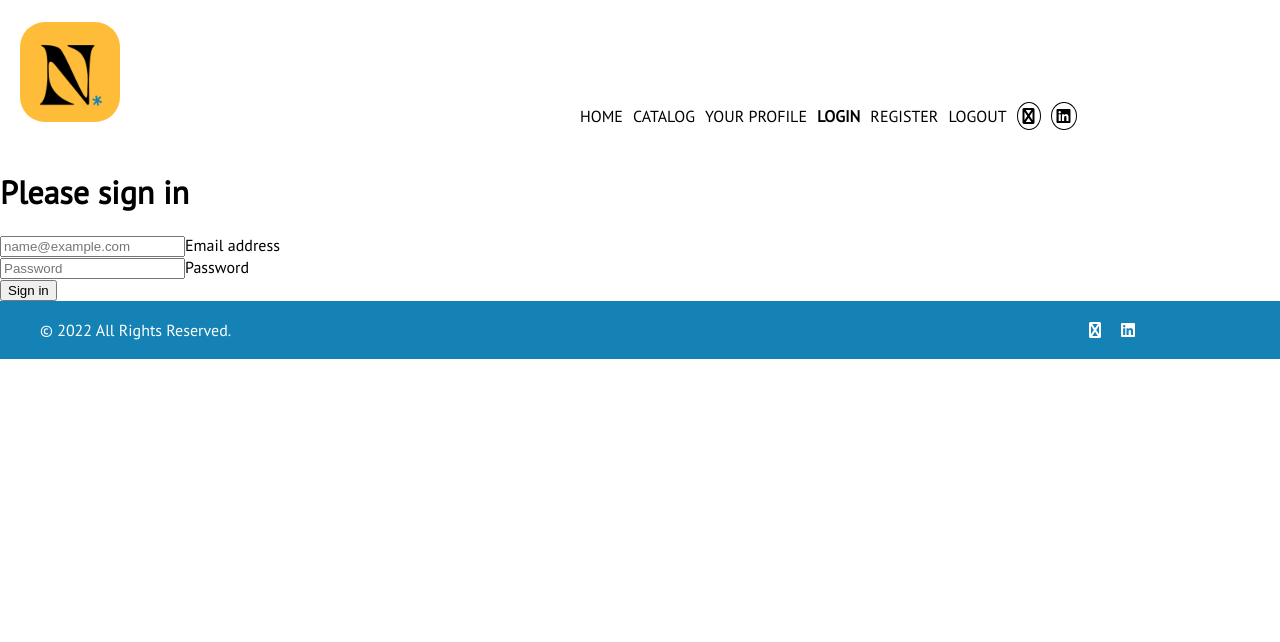
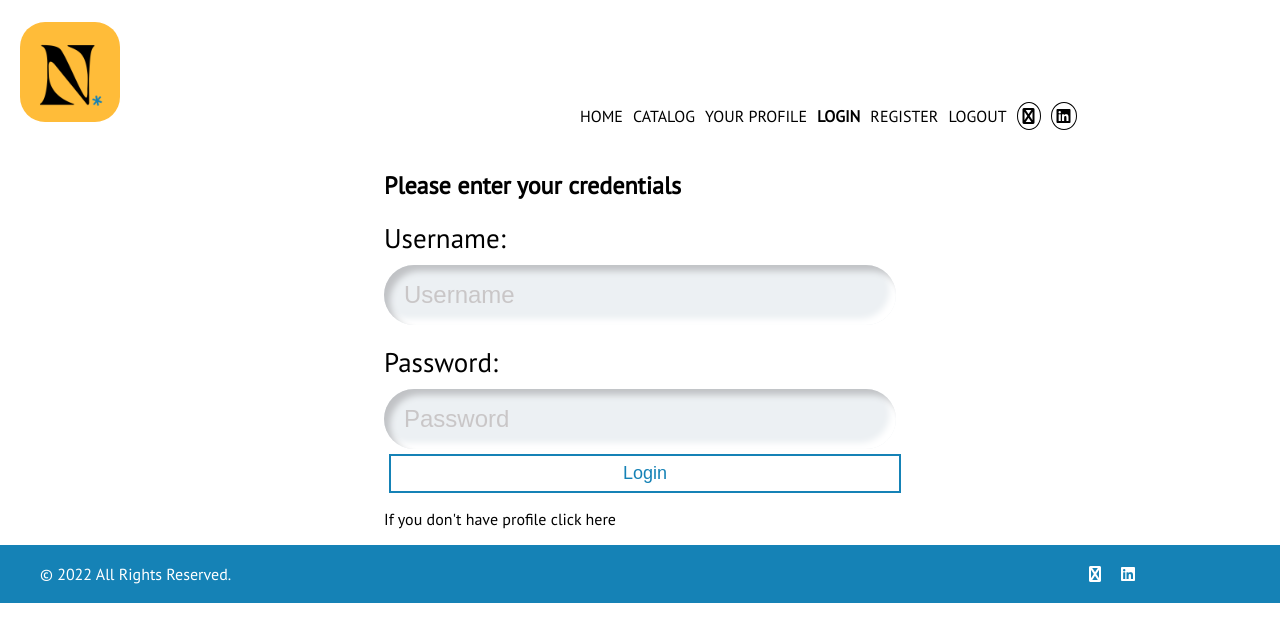
Before and after one commit to Kristiyan-Petkov/SoftUni-ReactJS-FINAL-PROJECT, a React (Create React App) app in the folder client/: page /login in a window 1280 px wide. Shown: the top 642 px of the page. Built offline with nearby package versions, Linux system fonts and the light colour scheme.

Commit message:
Login page rendering

```diff
--- a/client/public/style.css
+++ b/client/public/style.css
@@ -138,28 +138,28 @@ h2 {
 
 /* promos */
 
-.hot-promos {
+.offers {
     color: #5a7c8a;
     padding: 20px 0;
 }
 
-body>main>section.hot-promos>p {
+body>main>section.offers>p {
     width: 60%;
     text-align: center;
     margin: 0 auto;
     padding-bottom: 30px;
 }
 
-.hot-promos img {
+.offers img {
     width: 400px;
     height: 250px;
 }
 
-.hot-promos li {
+.offers li {
     width: 400px;
 }
 
-.hot-promos li:not(:last-child) {
+.offers li:not(:last-child) {
     padding-right: 40px;
 }
 
@@ -238,3 +238,27 @@ footer i {
     /* border-radius: 50%; */
     padding: 5px;
 }
+
+.login {
+    padding-left: 30%;
+    padding-right: 30%;
+}
+
+.btn-submit-login {
+    font-size: 18px;
+    background: transparent;
+    color: #1582B6;
+    border: #1582B6 solid 2px;
+    padding: 7px;
+    margin: 5px;
+}
+
+.btn-submit-login:hover {
+    font-size: 18px;
+    background: #1582B6;
+    color: white;
+    border: #1582B6 solid 2px;
+    padding: 7px;
+    cursor: pointer;
+    margin: 5px;
+}
--- a/client/src/App.js
+++ b/client/src/App.js
@@ -9,12 +9,13 @@ import ServicesPage from "./components/main/ServicesPage";
 import P404 from "./components/main/P404";
 import Logout from "./components/main/Logout";
 import { Routes, Route } from "react-router-dom";
-import { Login } from "./components/Login";
+import Login from "./components/Login";
 
 function App() {
   const promoDeals = [
     {
       _id: 'ejbzvlzqbvoqbvozvbzee',
+      owner: 'Tom Consult',
       title: 'Analysis',
       subTitle: 'Insights and Reporting',
       description: '1 Lorem Ipsum is simply dummy text of the printing and typesetting industry. Lorem Ipsum has been the...',
@@ -23,6 +24,7 @@ function App() {
     },
     {
       _id: 'nvjqoznnqsnqpqssvioneoiv',
+      owner: 'Nivis',
       title: 'Charting',
       subTitle: 'PowerPoint and Keynote charting',
       description: '2 Lorem Ipsum is simply dummy text of the printing and typesetting industry. Lorem Ipsum has been the...',
@@ -31,6 +33,7 @@ function App() {
     },
     {
       _id: 'svsqvsdv9nnbbbbsposjdc',
+      owner: 'Jeremy Analytica',
       title: 'Data and KPI',
       subTitle: 'Databases and KPI sheets',
       description: '3 Lorem Ipsum is simply dummy text of the printing and typesetting industry. Lorem Ipsum has been the...',
--- a/client/src/components/HeadBlock.js
+++ b/client/src/components/HeadBlock.js
@@ -2,8 +2,8 @@ export const HeadBlock = () => {
     return (
         <>
         <section className="site-header">
-        <h1>Lorem Ipsum</h1>
-        <button>LEARN MORE</button>
+        <h1>NIVIS SERVICES HELP YOUR BUSINESS GROW</h1>
+        <button>SEE CATALOG</button>
         </section>
         </>
     )
--- a/client/src/components/Login.js
+++ b/client/src/components/Login.js
@@ -1,29 +1,39 @@
-export const Login = () => {
+import styles from "./Login.module.css";
+import { Link } from "react-router-dom";
+
+const Login = () => {
+    const loginHandler = (e) => {
+        e.preventDefault();
+        // const [username, password] = Object.fromEntries(new FormData(e.target));
+        console.log(Object.fromEntries(new FormData(e.target)));
+        // console.log(password);
+    }
+
     return (
-        <form>
-            <h1 className="h3 mb-3 fw-normal">Please sign in</h1>
-            <div className="form-floating">
-                <input
-                    type="email"
-                    className="form-control"
-                    id="floatingInput"
-                    placeholder="name@example.com"
-                />
-                <label htmlFor="floatingInput">Email address</label>
-            </div>
-            <div className="form-floating">
-                <input
-                    type="password"
-                    className="form-control"
-                    id="floatingPassword"
-                    placeholder="Password"
-                />
-                <label htmlFor="floatingPassword">Password</label>
-            </div>
+        <section id="login-page" className="auth">
+        <form id="login" className="login" onSubmit={loginHandler}>
+          <div className="container">
+            <div className="brand-logo" />
+            <h1>Please enter your credentials</h1>
+            <label htmlFor="username">Username:</label>
+            <input
+              type="text"
+              id="username"
+              name="username"
+              placeholder="Username"
+            />
+            <label htmlFor="login-pass">Password:</label>
+            <input type="password" id="login-password" name="password" placeholder="Password"/>
+            <input type="submit" className="btn-submit-login" value="Login" />
+            <p className="field">
+              <span>
+                If you don't have profile click <Link to="/register">here</Link>
+              </span>
+            </p>
+          </div>
+        </form>
+      </section>
+    );
+};
 
-            <button className="w-100 btn btn-lg btn-primary" type="submit">
-                Sign in
-            </button>
-        </form>
-    )
-}
+export default Login;
--- /dev/null
+++ b/client/src/components/Login.module.css
@@ -0,0 +1,122 @@
+#login-page {
+    position: relative;
+    width: 650px;
+    height: auto;
+    border-radius: 20px;
+    padding: 40px;
+    box-sizing: border-box;
+    background: #3e4443;
+    box-shadow: 0px 0px 32px 0px #49535e, -14px -14px 20px #191c21;
+}
+
+#register-page {
+    position: relative;
+    width: 650px;
+    height: auto;
+    border-radius: 20px;
+    padding: 40px;
+    box-sizing: border-box;
+    background: #3e4443;
+    box-shadow: 0px 0px 32px 0px #49535e, -14px -14px 20px #191c21;
+}
+
+.container {
+    padding: 40px;
+}
+
+.brand-logo {
+    height: 100px;
+    width: 100px;
+    margin: auto;
+    border-radius: 50%;
+    box-sizing: border-box;
+    box-shadow: 7px 7px 10px #cbced1, -7px -7px 10px white;
+}
+
+.container>h1 {
+    margin-top: 15px;
+    font-weight: 900;
+    font-size: 2.7rem;
+    text-align: center;
+    color: white;
+    letter-spacing: 1px;
+    margin-bottom: 17px;
+}
+
+label,
+input {
+    display: block;
+    width: 100%;
+    padding: 0;
+    border: none;
+    outline: none;
+    box-sizing: border-box;
+}
+
+label {
+    margin-bottom: 8px;
+    font-size: 27px;
+    color: rgb(0, 0, 0);
+    margin-top: 13px;
+}
+
+label:nth-of-type(2) {
+    margin-top: 20px;
+}
+
+input::placeholder {
+    color: rgba(184, 179, 179, 0.678);
+};
+
+
+label[for="female"] {
+    margin-top: 10px;
+}
+
+input[type="nickname"],
+input[type="password"],
+input[type="number"],
+input[type="text"] {
+    background: #ecf0f3;
+    padding: 30px;
+    padding-left: 20px;
+    height: 50px;
+    margin-top: 10px;
+    font-size: 24px;
+    border-radius: 50px;
+    box-shadow: inset 6px 6px 6px #c0c2c5, inset -6px -6px 6px white;
+}
+
+label[for="terms"]>input {
+    display: inline;
+}
+
+.btn.submit {
+    margin-top: 30px;
+    background: #778e9c;
+    height: 60px;
+    border-radius: 20px;
+    color: white;
+    font-size: 26px;
+    cursor: pointer;
+    font-weight: 900;
+    box-shadow: 6px 6px 6px #cbced1, -6px -6px 6px white;
+    transition: 0.5s;
+}
+
+.container {
+    text-align: left;
+    margin-top: 0px;
+}
+
+.field>span {
+    position: absolute;
+    font-size: 18px;
+    bottom: 17px;
+    right: 8px;
+    text-decoration: none;
+    color: black;
+    background: rgb(235, 157, 142);
+    border-radius: 10px;
+    padding: 5px;
+}
--- a/client/src/components/PromoDeal.js
+++ b/client/src/components/PromoDeal.js
@@ -45,11 +45,12 @@ export const PromoDeal = (props) => {
     }, [deleted, props.title]);
 
     return (<li style={style}>
-        <img src={props.imgUrl} alt="promo-deal" />
+        <img src={props.imgUrl} alt="offer" />
         <section className="info">
             <div>
                 <h3>{props.title}</h3>
                 <p>{props.subTitle}</p>
+                <p>By: {props.owner}</p>
             </div>
             <div>
                 {props.price}€/h
@@ -57,9 +58,9 @@ export const PromoDeal = (props) => {
         </section>
         <section className="moreInfo">
             <p>{props.description}</p>
-            <button onClick={clickHandler}>Highlight</button>
+            <button onClick={clickHandler}>Like</button>
             <button style={styles} className={styles['delete-button']} onClick={deleteHandler}>Delete</button>
-            <button>GET TODAY</button>
+            <button>DETAILS</button>
         </section>
     </li>)
 }
--- a/client/src/components/Promos.js
+++ b/client/src/components/Promos.js
@@ -2,9 +2,9 @@ import { PromoDeal } from "./PromoDeal"
 
 export const Promos = (props) => {
     const allDeals = props.promos.map((promoDeal) => <PromoDeal key={promoDeal._id} {...promoDeal}/>)
-    return (<section className="hot-promos">
-        <h2>Lorem Ipsum</h2>
-        <p>Lorem Ipsum is simply dummy text of the printing and typesetting industry. Lorem Ipsum has been the industry's standard dummy text ever since the 1500s</p>
+    return (<section className="offers">
+        <h2>What's new?</h2>
+        <p>The latest services offered. Find the one for you...</p>
         <ul>
             {allDeals}
         </ul>
--- a/client/src/components/Welcome.js
+++ b/client/src/components/Welcome.js
@@ -1,7 +1,7 @@
 export const Welcome = () => {
     return (<section className="welcome">
-        <h2>Lorem Ipsum is simply</h2>
-        <p>Lorem Ipsum is simply dummy text of the printing and typesetting industry. Lorem Ipsum has been the industry's standard dummy text ever since the 1500s</p>
-        <p>Lorem Ipsum is simply dummy text of the printing and typesetting industry. Lorem Ipsum has been the industry's standard dummy text ever since the 1500s</p>
+        <h2>NIVIS SERVICES is helping businesses grow!</h2>
+        <p>The easiest way to find and offer professional services.</p>
+        <p>Whether you are looking for the freelance professional perfectly suited to your project's needs, or you are here for your next freelance project - Nivis Services is the place to find it all.</p>
     </section>)
 }
```
Also changed, not shown: 1 other file (tests, documents, lock files or other folders).
